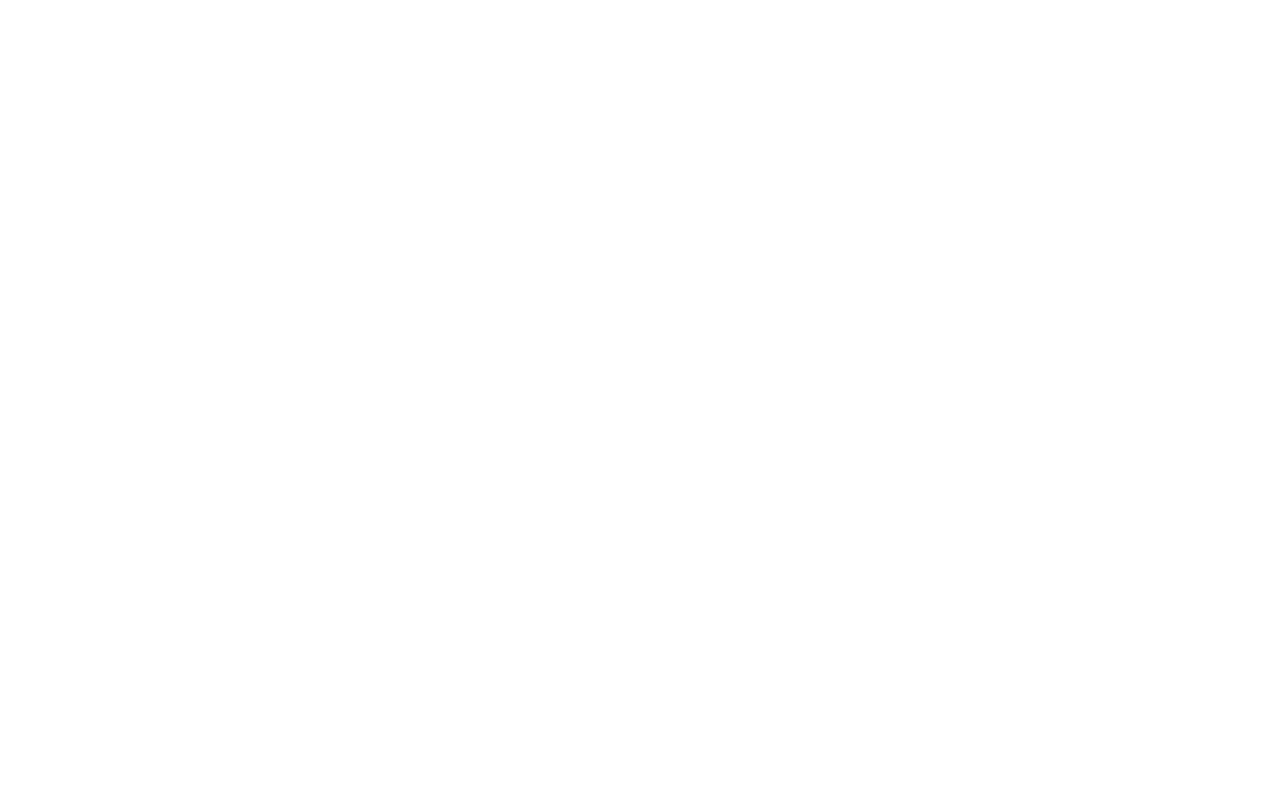
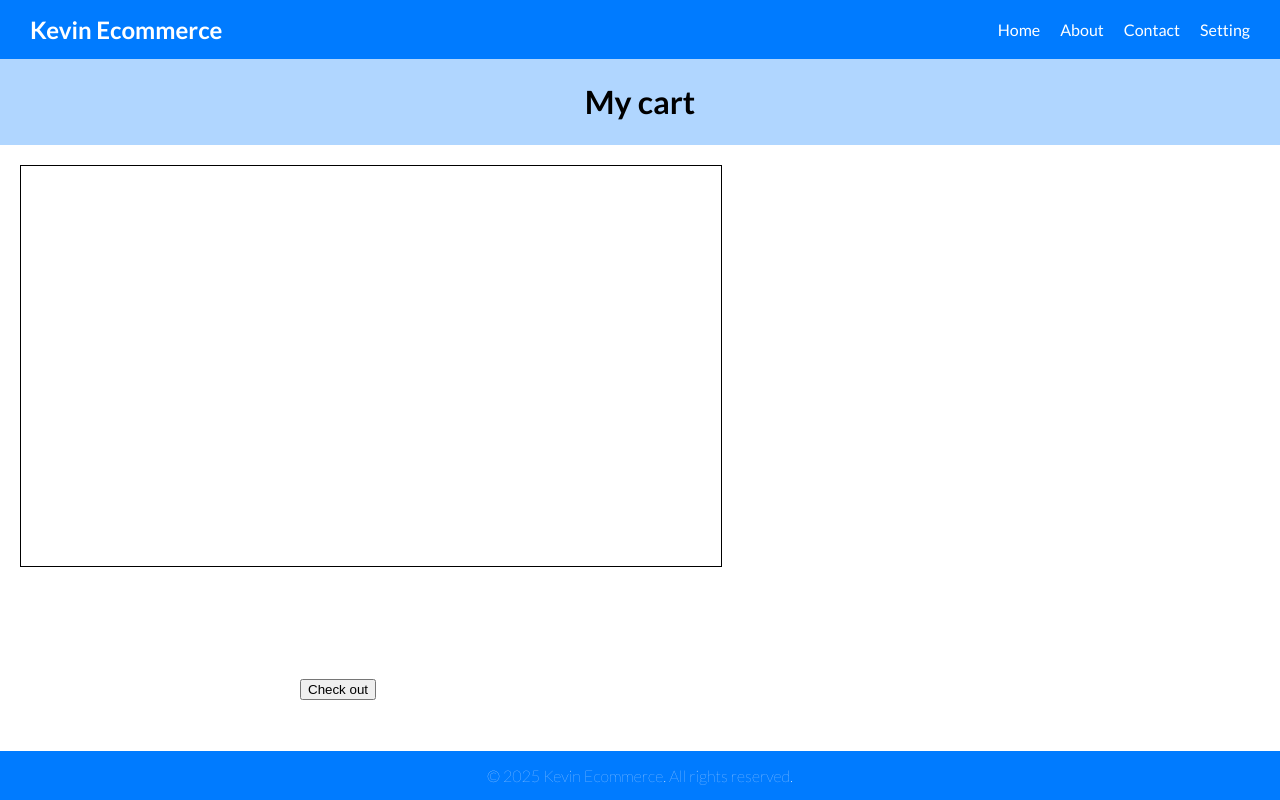
Before and after one commit to Mrsabarish57/react-Ecommerce, a React (Vite) app: page /Viewcarts in a window 1280 px wide. Before the commit this address had no page. Built offline with nearby package versions, Linux system fonts and the light colour scheme.

Commit message:
this created addmindashboard

```diff
--- a/src/App.jsx
+++ b/src/App.jsx
@@ -8,13 +8,19 @@
 import { createContext, useState } from "react";
 import './style.css'
 
+import Viewcarts from "./Pages/Viewcarts";
+import AdminDashboard from "./Pages/AdminDashboard";
+
 export const myContext=createContext()
 
 const App = () => {
   const[user,setUser]=useState([])
+
+  const[addcart,setAddcart]=useState([])
+
   return (
   <div id="main-container">
-     <myContext.Provider value={{user,setUser}}>
+     <myContext.Provider value={{user,setUser,addcart,setAddcart}}>
      <Router>
       <Routes>
         <Route path="/" element={<Login />} />
@@ -23,6 +29,8 @@
         <Route path="/About" element={<About />} />
         <Route path="/Contact" element={<Contact />} />
         <Route path="/Setting" element={<Setting />} />
+        <Route path="/Viewcarts" element={<Viewcarts/>} />
+        <Route path="/AdminDashboard" element={<AdminDashboard/>} />
       </Routes>
     </Router>
    </myContext.Provider>
--- a/src/Component/Dashboard.jsx
+++ b/src/Component/Dashboard.jsx
@@ -5,11 +5,12 @@
 import { FaOpencart } from "react-icons/fa6";
 import Userproduct from './userProduct'
 import { BsCart3 } from "react-icons/bs";
+import { useNavigate } from 'react-router-dom';
 
 
 const Dashboard = () => {
 
-
+ const navi=useNavigate()
 
   return (
     <div>
@@ -24,7 +25,7 @@
             <SearchBar/>
           </div>
           <div style={{backgroundColor:'#007bffff',padding:'5px',borderRadius:'5px'}}>
-             <FaOpencart/>
+             <FaOpencart onClick={()=>navi('/Viewcarts')}/>
           </div>
         </div>
         {/* main content */}
--- /dev/null
+++ b/src/Component/Others.jsx
@@ -0,0 +1,9 @@
+import React from 'react'
+
+const Others = () => {
+  return (
+    <div>Others</div>
+  )
+}
+
+export default Others
--- /dev/null
+++ b/src/Component/Viewcart.jsx
@@ -0,0 +1,47 @@
+import React, { useContext } from "react";
+import { myContext } from "../App";
+
+const cardContainerStyle = {
+  display: "flex",
+  gap: "20px",
+  flexWrap: "wrap",
+  justifyContent: "center",
+  padding: "10px",
+};
+
+const cardStyle = {
+  backgroundColor: "white",
+  border: "1px solid #ccc",
+  borderRadius: "8px",
+  width: "150px",
+  padding: "10px",
+  textAlign: "center",
+  boxShadow: "0 4px 8px rgba(0,0,0,0.1)",
+};
+
+const imageStyle = {
+  width: "100px",
+  borderRadius: "6px",
+};
+
+
+const Viewcart = () => {
+  const cartval = useContext(myContext);
+
+  return (
+    <div  style={cardContainerStyle}>
+      {cartval.addcart.map((cur) => {
+        return (
+          <div style={cardStyle}>
+            <img src={cur.image} alt={cur.image} style={imageStyle} />
+            <h3>{cur.title}</h3>
+            <h5>{cur.price}</h5>
+            <h5>{cur.category}</h5>
+          </div>
+        );
+      })}
+    </div>
+  );
+};
+
+export default Viewcart;
--- a/src/Component/userProduct.jsx
+++ b/src/Component/userProduct.jsx
@@ -1,14 +1,5 @@
-import React, { useEffect, useState } from "react";
-
-const userProduct = () => {
-
-  const[products,setProducts]=useState([])
-
-  useEffect(()=>{
-    fetch('https://fakestoreapi.com/products')
-    .then((res)=>res.json())
-    .then((data)=>setProducts(data))
-  },[])
+import React, { useContext, useEffect, useState } from "react";
+import { myContext } from "../App";
 
 const cardContainerStyle = {
   display: "flex",
@@ -43,21 +34,48 @@
   cursor: "pointer",
 };
 
+const userProduct = () => {
+  const cartval = useContext(myContext);
+
+  const [products, setProducts] = useState([]);
+
+  useEffect(() => {
+    fetch("https://fakestoreapi.com/products")
+      .then((res) => res.json())
+      .then((data) => setProducts(data));
+  }, []);
+
+  function addingCart(val) {
+    products.forEach((cur) => {
+      if (cur.id === val) {
+        cartval.setAddcart((c) => [
+          ...c,
+          {
+            title: cur.title,
+            price: cur.price,
+            category: cur.category,
+            image: cur.image,
+          },
+        ]);
+      }
+    });
+  }
+
   return (
     <div style={cardContainerStyle}>
-    {
-      products.map((cur)=>{
-        return(
-          <div style={cardStyle}>
-            <img src={cur.image} alt={cur.image} style={imageStyle}/>
+      {products.map((cur,i) => {
+        return (
+          <div style={cardStyle} key={i}>
+            <img src={cur.image} alt={cur.image} style={imageStyle} />
             <h3>{cur.title}</h3>
             <h5>{cur.price}</h5>
             <h5>{cur.category}</h5>
-            <button style={buttonStyle}>Add to cart</button>
+            <button style={buttonStyle} onClick={() => addingCart(cur.id)}>
+              Add to cart
+            </button>
           </div>
-        )
-      })
-    }
+        );
+      })}
     </div>
   );
 };
--- /dev/null
+++ b/src/Pages/AdminDashboard.jsx
@@ -0,0 +1,78 @@
+import React, { useState } from "react";
+
+const AdminDashboard = () => {
+  const [activePage, setActivePage] = useState("Dashboard");
+
+  const styles = {
+    layout: {
+      display: "flex",
+      minHeight: "100vh",
+      fontFamily: "Arial, sans-serif",
+    },
+    sidebar: {
+      width: "220px",
+      backgroundColor: "#007bffff", // Deep Blue
+      color: "#fff",
+      padding: "20px 10px",
+    },
+    navItem: {
+      padding: "12px 20px",
+      cursor: "pointer",
+      borderRadius: "4px",
+      marginBottom: "10px",
+    },
+    navItemActive: {
+      backgroundColor: "#1565c0", // Slightly lighter blue
+    },
+    header: {
+      backgroundColor: "#fff",
+      padding: "15px 20px",
+      borderBottom: "1px solid #ddd",
+      fontWeight: "bold",
+      fontSize: "18px",
+    },
+    contentArea: {
+      flex: 1,
+      backgroundColor: "#f5faff", // Very light blue/white
+      display: "flex",
+      flexDirection: "column",
+    },
+    content: {
+      padding: "20px",
+      flex: 1,
+    },
+  };
+
+  const pages = ["Dashboard", "Users", "Settings"];
+
+  return (
+    <div style={styles.layout}>
+      {/* Sidebar */}
+      <div style={styles.sidebar}>
+        <h2 style={{ textAlign: "center", marginBottom: "30px" }}>Admin</h2>
+        {pages.map((page) => (
+          <div
+            key={page}
+            style={{
+              ...styles.navItem,
+              ...(activePage === page ? styles.navItemActive : {}),
+            }}
+            onClick={() => setActivePage(page)}
+          >
+            {page}
+          </div>
+        ))}
+      </div>
+
+      {/* Main Area */}
+      <div style={styles.contentArea}>
+        <div style={styles.header}>{activePage}</div>
+        <div style={styles.content}>
+          <p>Welcome to the {activePage} page!</p>
+        </div>
+      </div>
+    </div>
+  );
+};
+
+export default AdminDashboard;
--- a/src/Pages/Contact.jsx
+++ b/src/Pages/Contact.jsx
@@ -1,13 +1,14 @@
-import React from 'react'
 import Navbar from '../Component/Navbar'
 import Contactdashboard from '../Component/Contactdashboard'
 import Footer from '../Component/Footer'
+import Others from '../Component/Others'
 
 const Contact = () => {
   return (
     <div>
         <Navbar/>
         <Contactdashboard/>
+        <Others/>
         <Footer/>
     </div>
   )
--- a/src/Pages/Home.jsx
+++ b/src/Pages/Home.jsx
@@ -1,14 +1,9 @@
-import React from 'react'
-import Navbar from '../Component/Navbar'
 import Dashboard from '../Component/Dashboard'
-import Footer from '../Component/Footer'
 
 const Home = () => {
   return (
     <div>
-
         <Dashboard/>
-
     </div>
   )
 }
--- a/src/Pages/Login.jsx
+++ b/src/Pages/Login.jsx
@@ -15,6 +15,11 @@
     e.preventDefault();
 
     let found = false;
+
+    if(usref.current.value === "admin123" && passref.current.value === "admin@123"){
+      navi('/AdminDashboard')
+      found = true
+    }
 
     val.user.forEach((cur) => {
       if (
--- a/src/Pages/Setting.jsx
+++ b/src/Pages/Setting.jsx
@@ -2,12 +2,14 @@
 import Navbar from '../Component/Navbar'
 import Settingdashboard from '../Component/Settingdashboard'
 import Footer from '../Component/Footer'
+import AdminDashboard from './AdminDashboard'
 
 const Setting = () => {
   return (
     <div>
         <Navbar/>
         <Settingdashboard/>
+        <AdminDashboard/>
         <Footer/>
     </div>
   )
--- /dev/null
+++ b/src/Pages/Viewcarts.jsx
@@ -0,0 +1,38 @@
+import React from "react";
+import Navbar from "../Component/Navbar";
+import Viewcart from "../Component/Viewcart";
+import Footer from "../Component/Footer";
+
+const Viewcarts = () => {
+  return (
+    <div>
+      <Navbar />
+      <div
+        style={{
+          backgroundColor: "#007bff4f",
+          padding: "2px",
+          textAlign: "center",
+        }}
+      >
+        <h1>My cart</h1>
+      </div>
+      <div
+        style={{
+          margin: "20px",
+          border: "1px solid black",
+          marginBottom: "60px",
+          width: "700px",
+          height: "400px",
+          overflow:'scroll'
+        }}
+      >
+        <Viewcart />
+
+        <button style={{position:"fixed",bottom:'100px',left:"300px"}}>Check out</button>
+      </div>
+      <Footer />
+    </div>
+  );
+};
+
+export default Viewcarts;
```
Lines whose indentation alone changed are shown as unchanged.
